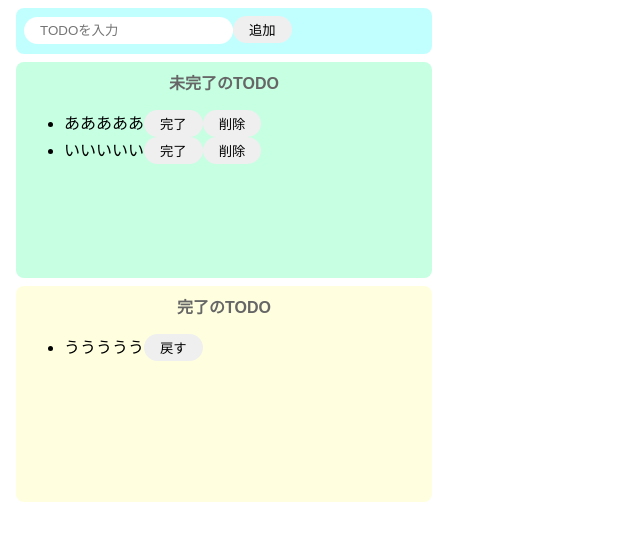
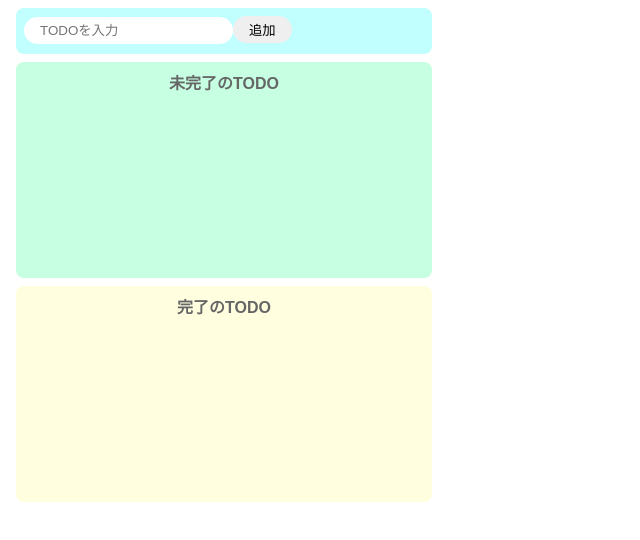
Before and after one commit to Komatsu7777777/react-todo, a React (Create React App) app: page / in a window 1280 px wide. Shown: the top 540 px of the page, without its empty margins (0-640 px from the left). Built offline with nearby package versions, Linux system fonts and the light colour scheme.

Commit message:
ロジック完了

```diff
--- a/src/App.js
+++ b/src/App.js
@@ -4,11 +4,8 @@
 
 export const App = () => {
   const [todoText, setTodoText] = useState("");
-  const [incompleteTodos, setIncompleteTodos] = useState([
-    "あああああ",
-    "いいいいい"
-  ]);
-  const [completeTodos, setcompleteTodos] = useState(["ううううう"]);
+  const [incompleteTodos, setIncompleteTodos] = useState([]);
+  const [completeTodos, setcompleteTodos] = useState([]);
   const onChangeTodoText = (event) => setTodoText(event.target.value);
   const onClickAdd = () => {
     if (todoText === "") return;
@@ -16,6 +13,31 @@
     setIncompleteTodos(newTodos);
     setTodoText("");
   };
+
+  const onClickDelete = (index) => {
+    const newTodos = [...incompleteTodos];
+    newTodos.splice(index, 1);
+    setIncompleteTodos(newTodos);
+  };
+
+  const onClickComplete = (index) => {
+    const newIncompleteTodos = [...incompleteTodos];
+    newIncompleteTodos.splice(index, 1);
+
+    const newcompleteTodos = [...completeTodos, incompleteTodos[index]];
+    setIncompleteTodos(newIncompleteTodos);
+    setcompleteTodos(newcompleteTodos);
+  };
+
+  const onClickBack = (index) => {
+    const newCompleteTodos = [...completeTodos];
+    newCompleteTodos.splice(index, 1);
+
+    const newIncompleteTodos = [...incompleteTodos, completeTodos[index]];
+    setcompleteTodos(newCompleteTodos);
+    setIncompleteTodos(newIncompleteTodos);
+  };
+
   return (
     <>
       <div className="input-area">
@@ -29,12 +51,12 @@
       <div className="incomplete-area">
         <p className="title">未完了のTODO</p>
         <ul>
-          {incompleteTodos.map((todo) => {
+          {incompleteTodos.map((todo, index) => {
             return (
               <div key={todo} className="list-low">
                 <li>{todo}</li>
-                <button>完了</button>
-                <button>削除</button>
+                <button onClick={() => onClickComplete(index)}>完了</button>
+                <button onClick={() => onClickDelete(index)}>削除</button>
               </div>
             );
           })}
@@ -43,11 +65,11 @@
       <div className="complete-area">
         <p className="title">完了のTODO</p>
         <ul>
-          {completeTodos.map((todo) => {
+          {completeTodos.map((todo, index) => {
             return (
               <div key={todo} className="list-low">
                 <li>{todo}</li>
-                <button>戻す</button>
+                <button onClick={() => onClickBack(index)}>戻す</button>
               </div>
             );
           })}
```
